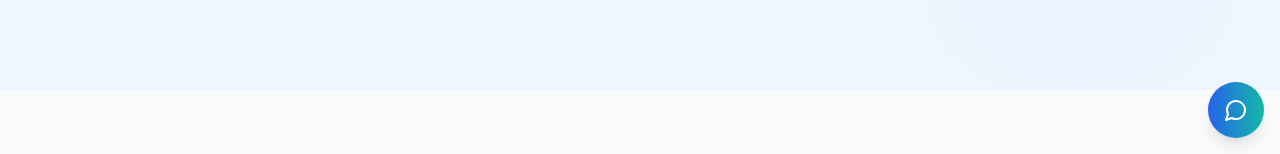
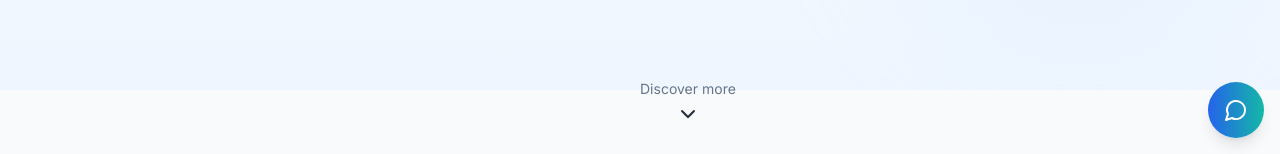
Before and after one commit to nextgenhafeez/black-layers, a Next.js app: page / in a window 1280 px wide. Shown: the part 646-800 px from the top of the page. Built offline with nearby package versions, Linux system fonts and the light colour scheme.

Commit message:
feat: add scroll down indicator component
Create reusable scroll indicator for better UX.

Co-authored-by: Abdul Hafeez  <193247726+nextgenhafeez@users.noreply.github.com>

```diff
--- a/components/hero.tsx
+++ b/components/hero.tsx
@@ -3,6 +3,7 @@
 import { useEffect, useRef } from "react"
 import Image from "next/image"
 import { Button } from "@/components/ui/button"
+import { ScrollIndicator } from "@/components/scroll-indicator"
 
 export function Hero() {
   const ref = useRef<HTMLDivElement>(null)
@@ -104,6 +105,7 @@ export function Hero() {
           </div>
         </div>
       </div>
+      <ScrollIndicator style="arrow" text="Discover more" />
     </section>
   )
 }
--- /dev/null
+++ b/components/scroll-indicator.tsx
@@ -0,0 +1,99 @@
+"use client"
+
+import { useState, useEffect } from "react"
+import { motion } from "framer-motion"
+import { ChevronDown } from "lucide-react"
+import { cn } from "@/lib/utils"
+
+interface ScrollIndicatorProps {
+  className?: string
+  text?: string
+  onClick?: () => void
+  style?: "arrow" | "mouse" | "dots"
+}
+
+export function ScrollIndicator({ className, text = "Scroll down", onClick, style = "arrow" }: ScrollIndicatorProps) {
+  const [isVisible, setIsVisible] = useState(true)
+
+  // Hide the indicator after scrolling down
+  useEffect(() => {
+    const handleScroll = () => {
+      const scrollPosition = window.scrollY
+      setIsVisible(scrollPosition < 100)
+    }
+
+    window.addEventListener("scroll", handleScroll)
+    return () => window.removeEventListener("scroll", handleScroll)
+  }, [])
+
+  const handleClick = () => {
+    if (onClick) {
+      onClick()
+    } else {
+      // Default scroll behavior - scroll down one viewport height
+      window.scrollTo({
+        top: window.innerHeight,
+        behavior: "smooth",
+      })
+    }
+  }
+
+  if (!isVisible) return null
+
+  return (
+    <motion.div
+      initial={{ opacity: 0, y: 10 }}
+      animate={{ opacity: 1, y: 0 }}
+      transition={{ delay: 1, duration: 0.5 }}
+      className={cn(
+        "fixed bottom-8 left-1/2 transform -translate-x-1/2 z-10 flex flex-col items-center cursor-pointer",
+        className,
+      )}
+      onClick={handleClick}
+    >
+      {style === "arrow" && (
+        <motion.div
+          animate={{ y: [0, 10, 0] }}
+          transition={{ repeat: Number.POSITIVE_INFINITY, duration: 2 }}
+          className="flex flex-col items-center"
+        >
+          <span className="text-sm text-muted-foreground mb-2">{text}</span>
+          <ChevronDown className="h-6 w-6 text-primary animate-bounce" />
+        </motion.div>
+      )}
+
+      {style === "mouse" && (
+        <motion.div
+          animate={{ y: [0, 10, 0] }}
+          transition={{ repeat: Number.POSITIVE_INFINITY, duration: 2 }}
+          className="flex flex-col items-center"
+        >
+          <span className="text-sm text-muted-foreground mb-2">{text}</span>
+          <div className="w-6 h-10 border-2 border-primary rounded-full flex items-start justify-center p-1">
+            <motion.div
+              animate={{ y: [0, 12, 0] }}
+              transition={{ repeat: Number.POSITIVE_INFINITY, duration: 1.5 }}
+              className="w-1 h-2 bg-primary rounded-full"
+            />
+          </div>
+        </motion.div>
+      )}
+
+      {style === "dots" && (
+        <div className="flex flex-col items-center">
+          <span className="text-sm text-muted-foreground mb-2">{text}</span>
+          <div className="flex flex-col gap-1">
+            {[0, 1, 2].map((i) => (
+              <motion.div
+                key={i}
+                animate={{ opacity: [0.3, 1, 0.3] }}
+                transition={{ repeat: Number.POSITIVE_INFINITY, duration: 1.5, delay: i * 0.2 }}
+                className="w-2 h-2 bg-primary rounded-full"
+              />
+            ))}
+          </div>
+        </div>
+      )}
+    </motion.div>
+  )
+}
--- a/components/sections/hero-section.tsx
+++ b/components/sections/hero-section.tsx
@@ -1,10 +1,11 @@
 "use client"
 
-import { useRef, useEffect } from "react"
+import { useRef, useEffect, useState } from "react"
 import { motion, useScroll, useTransform } from "framer-motion"
 import { ArrowRight } from "lucide-react"
 import { Button } from "@/components/ui/button"
 import { cn } from "@/lib/utils"
+import { ScrollIndicator } from "@/components/scroll-indicator"
 
 export function HeroSection() {
   const containerRef = useRef<HTMLDivElement>(null)
@@ -18,16 +19,24 @@ export function HeroSection() {
 
   // Parallax layers
   const layerRefs = Array.from({ length: 5 }).map(() => useRef<HTMLDivElement>(null))
+  const [mousePosition, setMousePosition] = useState({ x: 0, y: 0 })
 
   useEffect(() => {
     const handleMouseMove = (e: MouseEvent) => {
+      setMousePosition({ x: e.clientX, y: e.clientY })
+    }
+
+    window.addEventListener("mousemove", handleMouseMove)
+    return () => window.removeEventListener("mousemove", handleMouseMove)
+  }, [])
+
+  useEffect(() => {
     if (!containerRef.current) return
 
-      const { clientX, clientY } = e
     const { width, height, left, top } = containerRef.current.getBoundingClientRect()
 
-      const x = (clientX - left) / width - 0.5
-      const y = (clientY - top) / height - 0.5
+    const x = (mousePosition.x - left) / width - 0.5
+    const y = (mousePosition.y - top) / height - 0.5
 
     layerRefs.forEach((ref, i) => {
       if (!ref.current) return
@@ -36,11 +45,7 @@ export function HeroSection() {
       const moveY = y * depth
       ref.current.style.transform = `translate(${moveX}px, ${moveY}px)`
     })
-    }
-
-    window.addEventListener("mousemove", handleMouseMove)
-    return () => window.removeEventListener("mousemove", handleMouseMove)
-  }, [])
+  }, [mousePosition])
 
   return (
     <section
@@ -132,6 +137,7 @@ export function HeroSection() {
           </div>
         </motion.div>
       </div>
+      <ScrollIndicator style="mouse" text="Scroll to explore" />
     </section>
   )
 }
```
Lines whose indentation alone changed are shown as unchanged.
